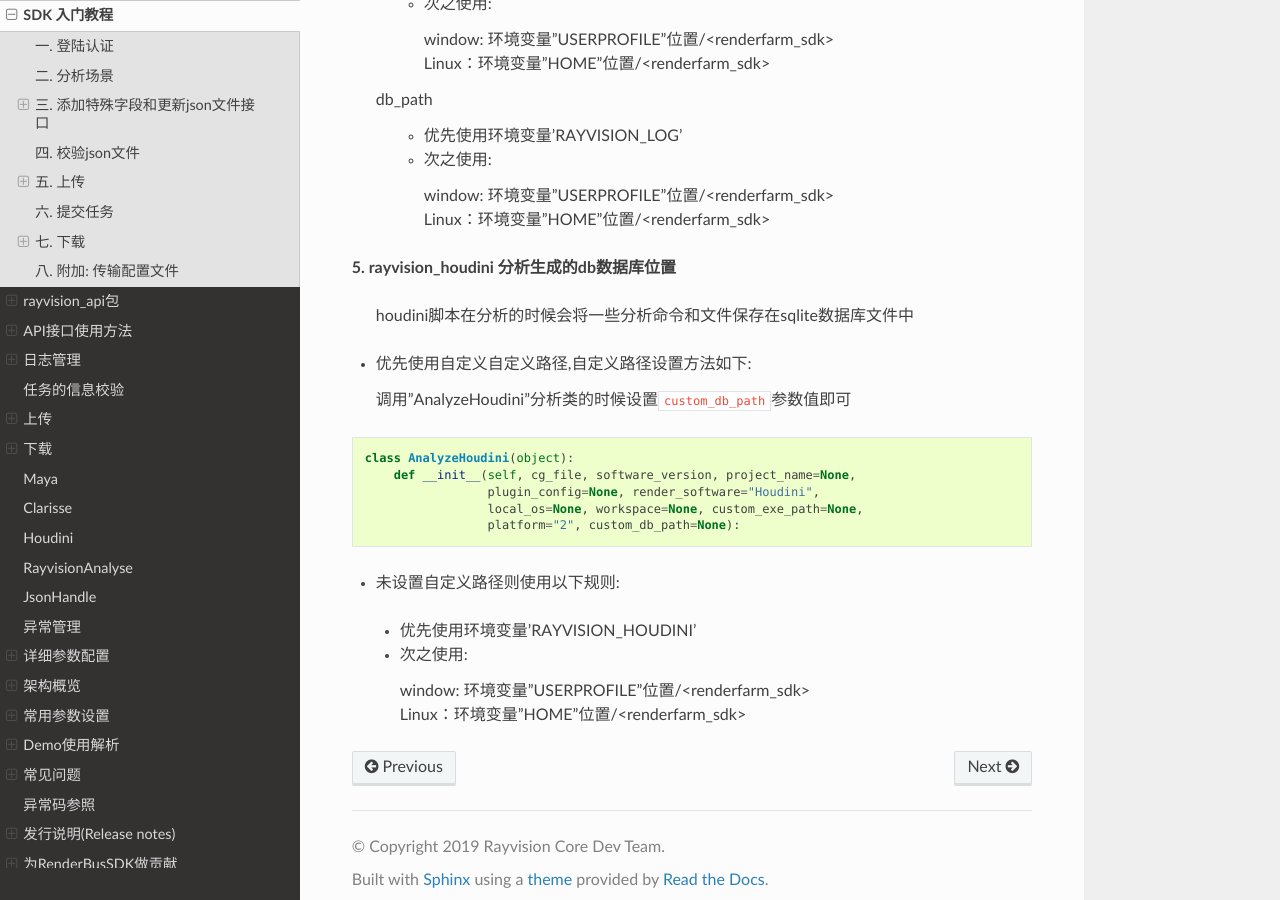
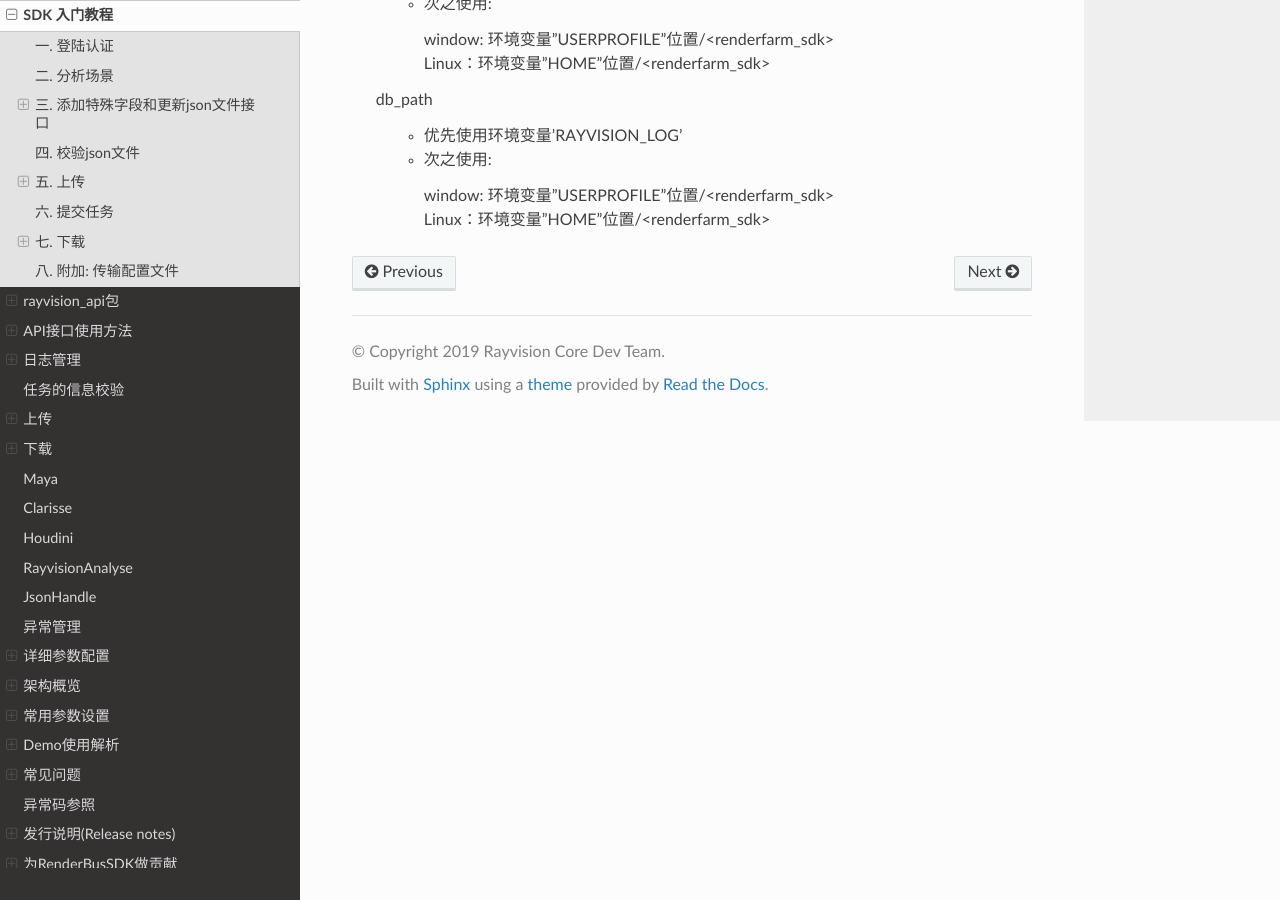
Before and after one commit to renderbus/docs_sdk, a Sphinx documentation site: the page built from docs/render/SDK_tutorial.md, in a window 1280 px wide and 900 px high, scrolled down 7411 px. Built offline with Sphinx 7.4.7 and the Read the Docs theme 2.0.0, drawn with Linux system fonts in a browser that asks for light colours.

Commit message:
feat: Remove the description of the Houdini analysis log

````diff
--- a/docs/render/SDK_tutorial.md
+++ b/docs/render/SDK_tutorial.md
@@ -298,29 +298,3 @@ UPLOAD = RayvisionUpload(api, db_config_path=r"D:\test\upload\db_config.ini")
   >
   >     window: 环境变量"USERPROFILE"位置/<renderfarm_sdk>
   >     Linux：环境变量"HOME"位置/<renderfarm_sdk>
-
-
-
-**5. rayvision_houdini 分析生成的db数据库位置**
-
-> houdini脚本在分析的时候会将一些分析命令和文件保存在sqlite数据库文件中
-
-- 优先使用自定义自定义路径,自定义路径设置方法如下:
-
-  调用"AnalyzeHoudini"分析类的时候设置`custom_db_path`参数值即可
-```
-class AnalyzeHoudini(object):
-    def __init__(self, cg_file, software_version, project_name=None,
-                 plugin_config=None, render_software="Houdini",
-                 local_os=None, workspace=None, custom_exe_path=None,
-                 platform="2", custom_db_path=None):
-```
-
-- 未设置自定义路径则使用以下规则:
-
-> - 优先使用环境变量'RAYVISION_HOUDINI'
-  >
-  > - 次之使用:
-  >
-  >     window: 环境变量"USERPROFILE"位置/<renderfarm_sdk>
-  >     Linux：环境变量"HOME"位置/<renderfarm_sdk>
````
